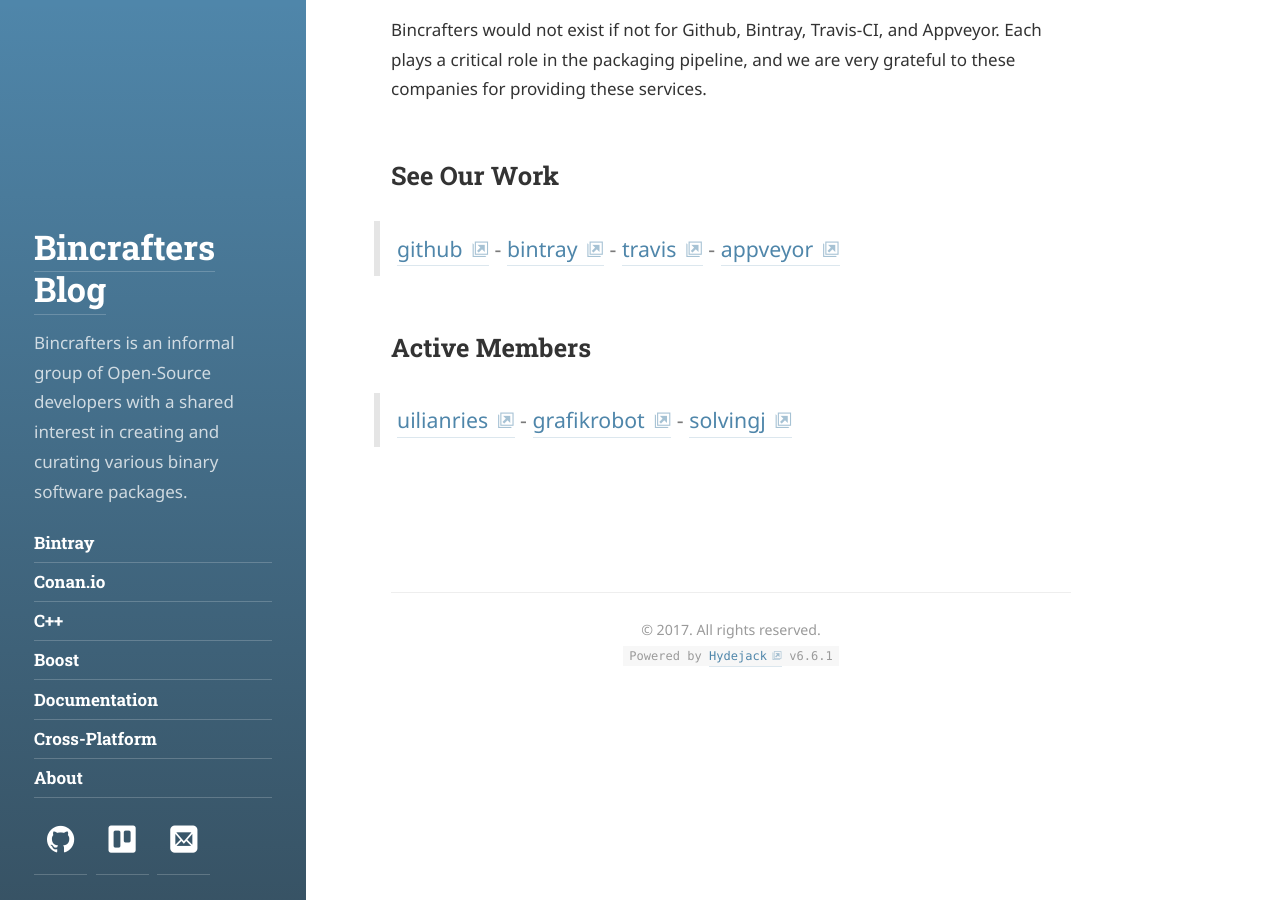
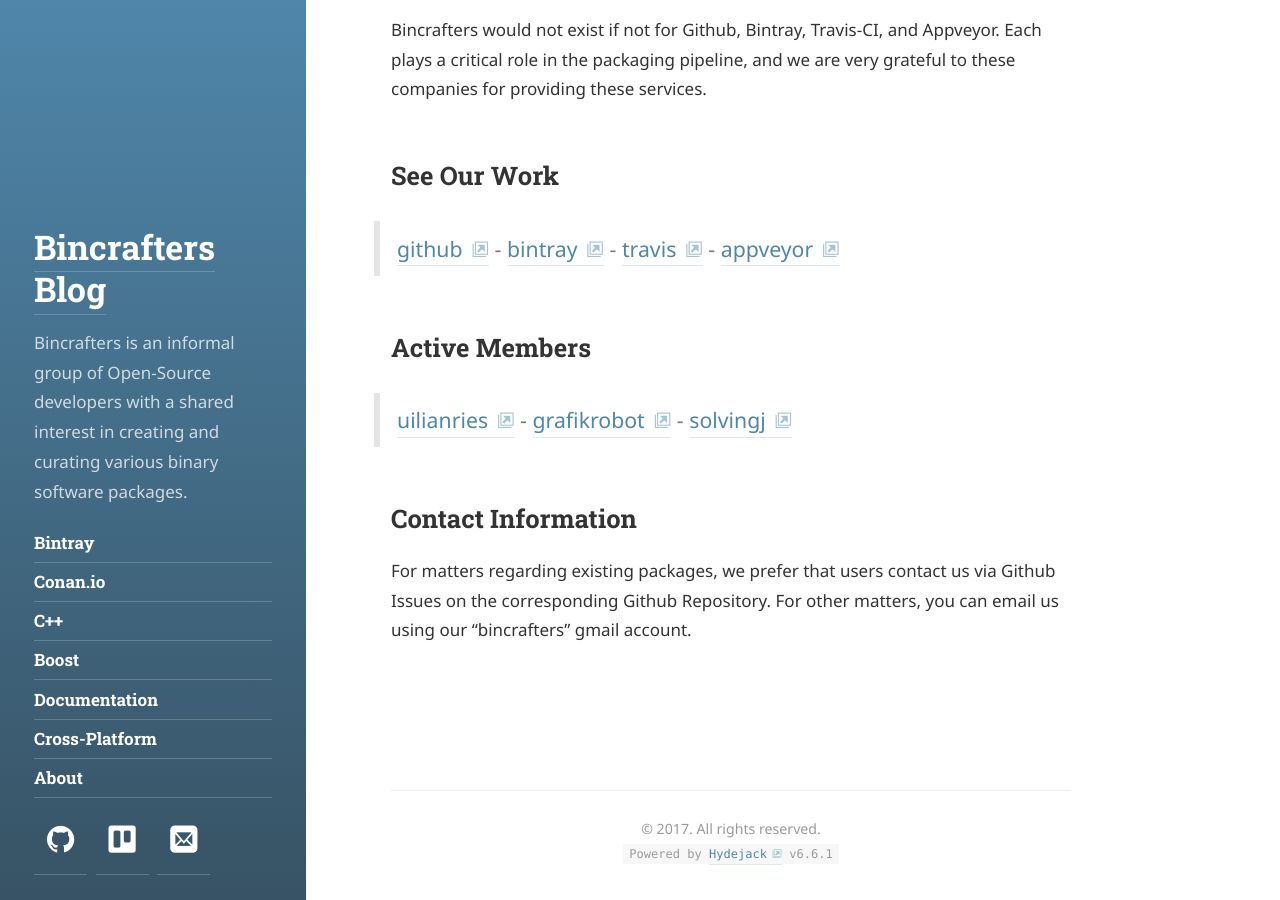
Before and after one commit to bincrafters/bincrafters.github.io, a Jekyll site: the page built from about.md, in a window 1280 px wide and 900 px high, scrolled down 684 px. Built offline with Jekyll 4.4.1, drawn with Linux system fonts in a browser that asks for light colours; some web fonts are replaced.

Commit message:
Added contact information

```diff
--- a/about.md
+++ b/about.md
@@ -20,3 +20,8 @@ Bincrafters would not exist if not for Github, Bintray, Travis-CI, and Appveyor.
 
 > [uilianries](https://github.com/uilianries) - [grafikrobot](https://github.com/grafikrobot) - [solvingj](https://github.org/solvingj)
 {:.lead}
+
+
+## Contact Information
+
+For matters regarding existing packages, we prefer that users contact us via Github Issues on the corresponding Github Repository.  For other matters, you can email us using our "bincrafters" gmail account.
```
